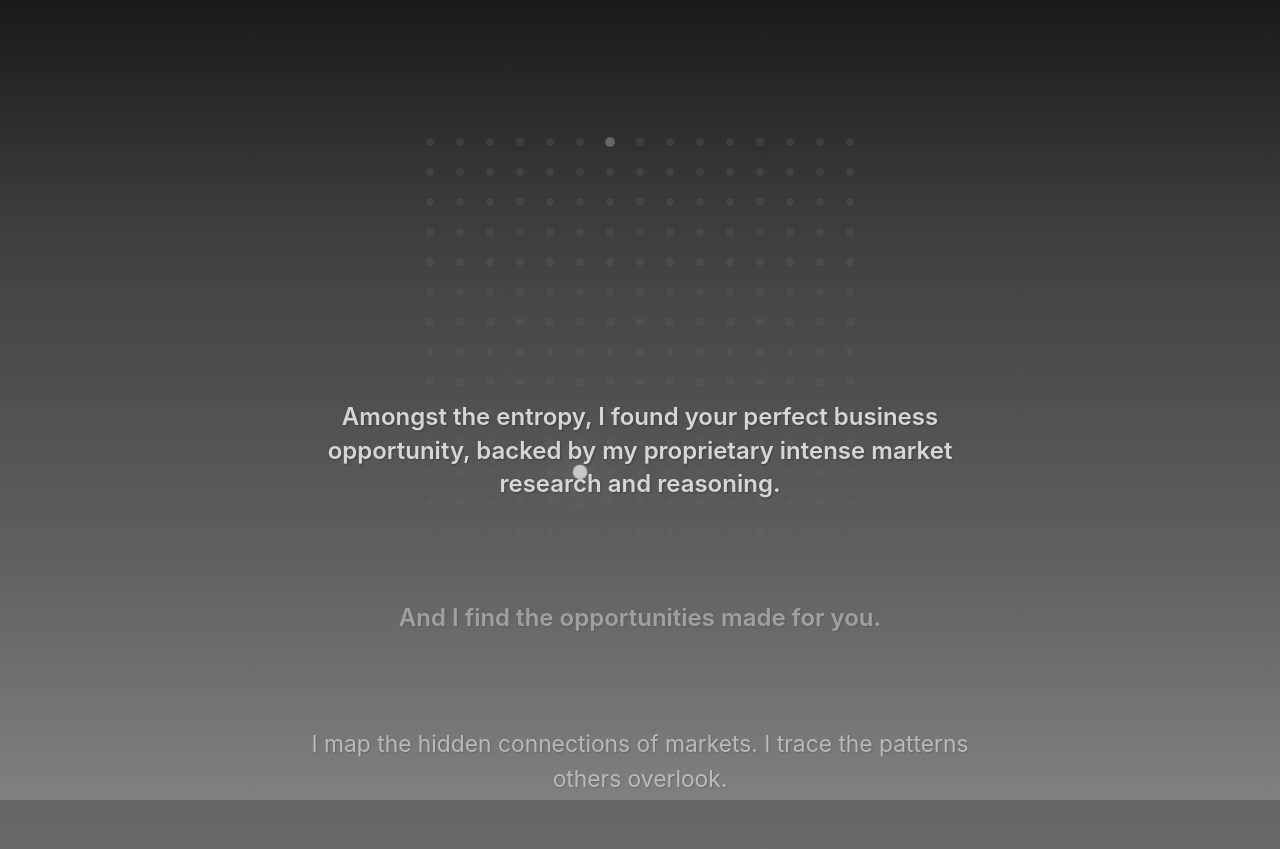
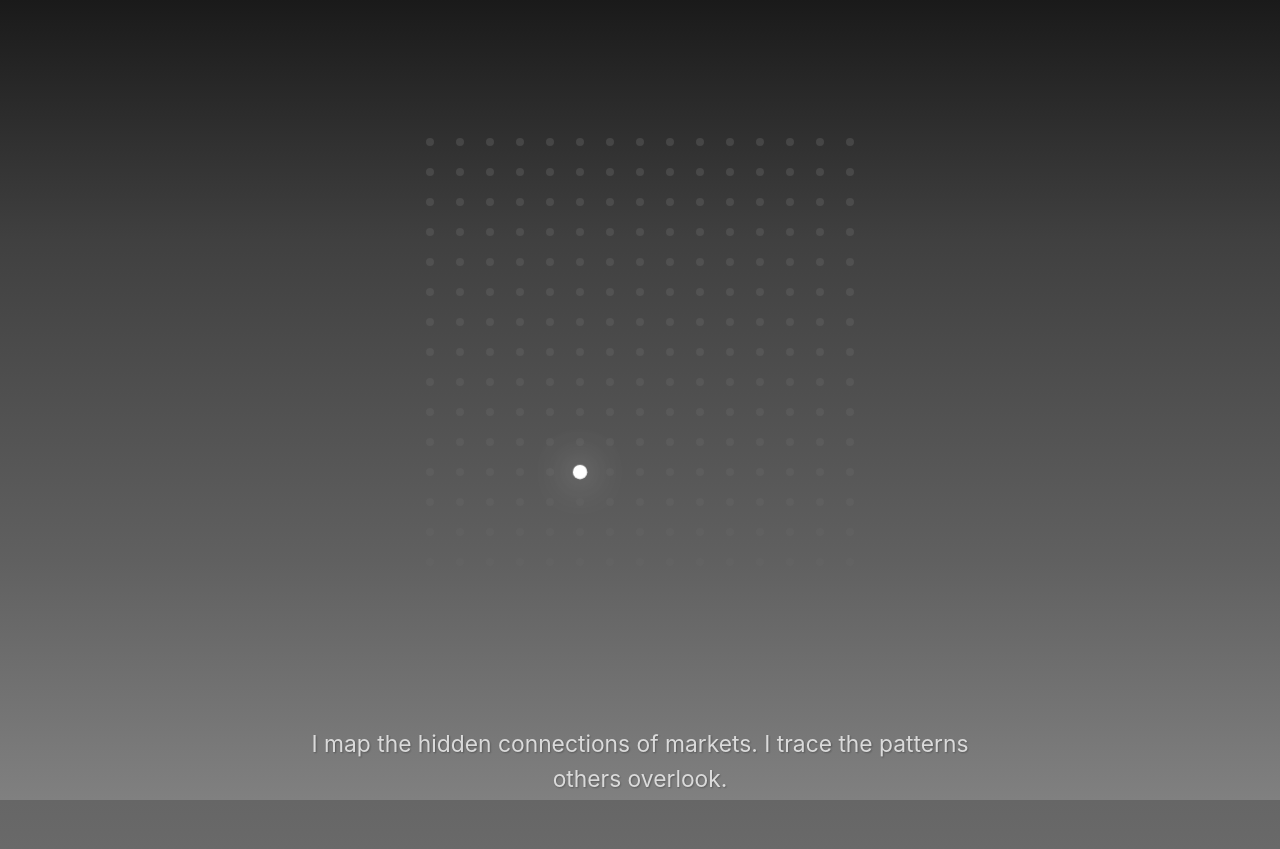
Before and after one commit to divyansh-1009/Landing-Page, a React (Vite) app: page / in a window 1280 px wide. Shown: the part 1600-2449 px from the top of the page. Built offline with nearby package versions, Linux system fonts and the light colour scheme.

Commit message:
scroll-jacking

```diff
--- a/src/App.tsx
+++ b/src/App.tsx
@@ -49,7 +49,6 @@ function App() {
   const [currentFormStep, setCurrentFormStep] = useState(0)
   const [showFinalMessage, setShowFinalMessage] = useState(false)
   const [formInputValue, setFormInputValue] = useState("")
-  const [showSection4Text, setShowSection4Text] = useState(false)
 
   // Refs
   const section1Ref = useRef<HTMLElement>(null)
@@ -180,25 +179,31 @@ function App() {
     const handleScrollJackingAnimations = (progress: number) => {
       const state = animationStateRef.current
 
-      // Step 1: Reveal path (0 - 0.2)
-      if (progress >= 0 && progress < 0.25) {
-        const pathProgress = progress / 0.25
+      // Helper function to calculate progress within a range
+      const getProgressInRange = (prog: number, start: number, end: number) => {
+        if (prog < start) return 0
+        if (prog > end) return 1
+        return (prog - start) / (end - start)
+      }
+
+      // Step 1: Reveal path (0 - 0.25) - BIDIRECTIONAL
+      const pathProgress = getProgressInRange(progress, 0, 0.25)
+      if (pathProgress > 0) {
         const visibleDotsCount = Math.floor(pathProgress * fullPath.length)
         setConnectedDots(fullPath.slice(0, Math.max(1, visibleDotsCount)))
+        state.pathComplete = pathProgress >= 1
+      } else {
+        setConnectedDots([])
+        state.pathComplete = false
       }
 
-      // Step 2: Path complete, show text (0.25 - 0.35)
-      else if (progress >= 0.25 && progress < 0.35) {
-        if (!state.pathComplete) {
+      // Step 2: Path complete, show text (0.25 - 0.35) - BIDIRECTIONAL
+      if (progress >= 0.25) {
         setConnectedDots(fullPath)
-          state.pathComplete = true
-        }
       }
 
-      // Step 3: Move dot to center and hide grid/text (0.35 - 0.5)
-      else if (progress >= 0.35 && progress < 0.5) {
-        const centerProgress = (progress - 0.35) / 0.15
-
+      // Step 3: Move dot to center and hide grid/text (0.35 - 0.5) - BIDIRECTIONAL
+      const centerProgress = getProgressInRange(progress, 0.35, 0.5)
       if (centralDotRef.current && highlightedDot && dotsGridRef.current) {
         const section = mergedSectionRef.current!
         const sectionRect = section.getBoundingClientRect()
@@ -222,9 +227,9 @@ function App() {
         centralDotRef.current.style.left = `${currentX}px`
         centralDotRef.current.style.top = `${currentY}px`
         centralDotRef.current.style.transform = 'translate(-50%, -50%) scale(1.8)'
-          centralDotRef.current.style.opacity = '1'
+        centralDotRef.current.style.opacity = centerProgress > 0 ? '1' : '0'
 
-          // Fade out grid and text
+        // Fade out/in grid and text - REVERSIBLE
         if (dotsGridRef.current) {
           dotsGridRef.current.style.opacity = `${1 - centerProgress}`
         }
@@ -235,54 +240,59 @@ function App() {
         }
       }
 
-        state.dotCentered = true
+      // Step 4: Enlarge dot and show new text (0.5 - 0.65) - BIDIRECTIONAL
+      const enlargeProgress = getProgressInRange(progress, 0.5, 0.65)
+      if (centralDotRef.current) {
+        const scale = 1.8 + (12.6) * enlargeProgress // 1.8 to 14.4
+
+        // Create pulsating blue glow that intensifies as the dot enlarges
+        const glowIntensity = enlargeProgress
+        const baseGlow = 20 + (80 * glowIntensity) // 20px to 100px
+        const midGlow = 40 + (120 * glowIntensity) // 40px to 160px
+        const outerGlow = 60 + (140 * glowIntensity) // 60px to 200px
+
+        const blueGlow = glowIntensity > 0 ? `
+          0 0 ${baseGlow}px rgba(59, 130, 246, ${0.6 + 0.3 * glowIntensity}),
+          0 0 ${midGlow}px rgba(59, 130, 246, ${0.4 + 0.2 * glowIntensity}),
+          0 0 ${outerGlow}px rgba(59, 130, 246, ${0.2 + 0.2 * glowIntensity}),
+          0 0 ${outerGlow + 50}px rgba(59, 130, 246, ${0.1 + 0.1 * glowIntensity})
+        ` : '0 0 20px rgba(255, 255, 255, 0.8), 0 0 40px rgba(255, 255, 255, 0.6), 0 0 60px rgba(255, 255, 255, 0.4)'
+
+        centralDotRef.current.style.transform = `translate(-50%, -50%) scale(${scale})`
+        centralDotRef.current.style.boxShadow = blueGlow
+
+        if (enlargeProgress > 0) {
+          centralDotRef.current.style.animation = `bluePulse ${2 - 0.5 * enlargeProgress}s infinite ease-in-out`
+        } else {
+          centralDotRef.current.style.animation = 'none'
+        }
       }
 
-      // Step 4: Enlarge dot and show new text (0.5 - 0.65)
-      else if (progress >= 0.5 && progress < 0.65) {
-        const enlargeProgress = (progress - 0.5) / 0.15
+      // Show/Hide "And I find the opportunities made for you." text - BIDIRECTIONAL
+      const step4TextEl = document.querySelector('.step-4-text') as HTMLElement
 
-        if (centralDotRef.current) {
-          const scale = 1.8 + (5.4) * enlargeProgress // 1.8 to 7.2 (4x)
-          centralDotRef.current.style.transform = `translate(-50%, -50%) scale(${scale})`
+      // Step 5: Hide text, show colored dots (0.65 - 0.72) - BIDIRECTIONAL
+      const smallDotsProgress = getProgressInRange(progress, 0.65, 0.72)
+
+      // Handle step 4 text visibility - REVERSIBLE (only show during enlargement, hide during dots phase)
+      if (step4TextEl) {
+        const step4TextOpacity = enlargeProgress > 0 && smallDotsProgress === 0 ? enlargeProgress : 0
+        step4TextEl.style.opacity = `${step4TextOpacity}`
       }
 
-        // Show "And I find the opportunities made for you." text
-        const step4TextEl = document.querySelector('.step-4-text') as HTMLElement
-        if (step4TextEl) {
-          step4TextEl.style.opacity = `${enlargeProgress}`
+      // Show small colored dots - REVERSIBLE
+      if (smallDotsContainerRef.current) {
+        smallDotsContainerRef.current.style.opacity = `${smallDotsProgress}`
       }
 
-        state.dotEnlarged = true
-      }
+      // Step 6: Absorb colored dots into central dot (0.72 - 0.92) - BIDIRECTIONAL
+      const absorbOverallProgress = getProgressInRange(progress, 0.72, 0.92)
 
-      // Step 5: Hide text, show colored dots (0.65 - 0.75)
-      else if (progress >= 0.65 && progress < 0.75) {
-        const dotsProgress = (progress - 0.65) / 0.1
-
-        // Hide step 4 text
-        const step4TextEl = document.querySelector('.step-4-text') as HTMLElement
-        if (step4TextEl) {
-          step4TextEl.style.opacity = `${1 - dotsProgress}`
-        }
-
-        // Show small colored dots
-        if (smallDotsContainerRef.current) {
-          smallDotsContainerRef.current.style.opacity = `${dotsProgress}`
-        }
-
-        state.smallDotsVisible = true
-      }
-
-      // Step 6: Absorb colored dots into central dot (0.75 - 0.9)
-      else if (progress >= 0.75 && progress < 0.9) {
-        const absorbProgress = (progress - 0.75) / 0.15
-
-        // Animate small dots converging to center
+      // Animate small dots converging to center - REVERSIBLE
       const smallDotElements = document.querySelectorAll('.small-dot')
       smallDotElements.forEach((dot, index) => {
-          const delay = index * 0.015
-          const adjustedProgress = Math.max(0, Math.min(1, (absorbProgress - delay) / Math.max(0.1, 1 - delay)))
+        const delay = index * 0.025
+        const adjustedProgress = Math.max(0, Math.min(1, (absorbOverallProgress - delay) / Math.max(0.15, 1 - delay)))
 
         const element = dot as HTMLElement
         const startXStr = element.style.getPropertyValue('--start-x') || '0px'
@@ -290,37 +300,48 @@ function App() {
         const startX = parseFloat(startXStr)
         const startY = parseFloat(startYStr)
 
-          // Animate from start position to center (0,0)
-          const currentX = startX * (1 - adjustedProgress)
-          const currentY = startY * (1 - adjustedProgress)
-          const scale = Math.max(0, 1 - adjustedProgress)
+        // Animate from start position to center (0,0) with easing - REVERSIBLE
+        const easedProgress = adjustedProgress * adjustedProgress * (3 - 2 * adjustedProgress)
+        const currentX = startX * (1 - easedProgress)
+        const currentY = startY * (1 - easedProgress)
+        const scale = Math.max(0, 1 - easedProgress)
 
         element.style.transform = `translate(${currentX}px, ${currentY}px) scale(${scale})`
-          element.style.opacity = `${Math.max(0, 1 - adjustedProgress)}`
+        element.style.opacity = `${Math.max(0, 1 - easedProgress)}`
       })
 
-        state.dotsAbsorbed = true
+      // Step 7: Hide central dot, show final text (0.92 - 1) - BIDIRECTIONAL
+      const finalProgress = getProgressInRange(progress, 0.92, 1)
+
+      // Hide central dot - REVERSIBLE (show when in center/enlarge/dots phases)
+      if (centralDotRef.current) {
+        const shouldShowCentralDot = progress >= 0.35 && progress < 0.92
+        const centralOpacity = shouldShowCentralDot ? 1 : (progress < 0.35 ? 0 : 1 - finalProgress)
+        centralDotRef.current.style.opacity = `${centralOpacity}`
       }
 
-      // Step 7: Hide central dot, show final text (0.9 - 1)
-      else if (progress >= 0.9) {
-        const finalProgress = (progress - 0.9) / 0.1
-
-        // Hide central dot and small dots
-        if (centralDotRef.current) {
-          centralDotRef.current.style.opacity = `${1 - finalProgress}`
+      // Handle small dots container visibility - REVERSIBLE
+      if (smallDotsContainerRef.current) {
+        const shouldShowSmallDots = progress >= 0.65 && progress < 0.92
+        if (shouldShowSmallDots) {
+          smallDotsContainerRef.current.style.opacity = `${smallDotsProgress}`
+        } else {
+          smallDotsContainerRef.current.style.opacity = '0'
+        }
       }
 
-        if (smallDotsContainerRef.current) {
-          smallDotsContainerRef.current.style.opacity = `${1 - finalProgress}`
-        }
-
-        // Show final text
+      // Show final text - REVERSIBLE
       const finalTextEl = document.querySelector('.final-section-text') as HTMLElement
       if (finalTextEl) {
         finalTextEl.style.opacity = `${finalProgress}`
       }
-      }
+
+      // Update state flags for debugging (optional)
+      state.pathComplete = pathProgress >= 1
+      state.dotCentered = centerProgress > 0
+      state.dotEnlarged = enlargeProgress > 0
+      state.smallDotsVisible = smallDotsProgress > 0
+      state.dotsAbsorbed = absorbOverallProgress >= 1
     }
 
     // Create ScrollTrigger for the merged section with pinning
@@ -352,18 +373,6 @@ function App() {
     } else {
       setShowSection2Text(false)
     }
-  }, [scrollY])
-
-  // Section 4 (form) text visibility
-  useEffect(() => {
-    const el = section4Ref.current
-    if (!el) return
-    const rect = el.getBoundingClientRect()
-    const viewportH = window.innerHeight
-    const startTrigger = viewportH * 0.85
-    const endTrigger = viewportH * 0.1
-    const isActive = rect.top < startTrigger && rect.bottom > endTrigger
-    setShowSection4Text(isActive)
   }, [scrollY])
 
   // Initialize selected rectangle
@@ -611,11 +620,6 @@ function App() {
 
       <section className="section-full" id="section-4" ref={section4Ref}>
         <div className="section-4-container">
-          {showSection4Text && (
-            <div className="section-4-bottom">
-              <span className="section-4-bottom-text">Ready to discover your opportunity?</span>
-            </div>
-          )}
           {!showFinalMessage ? (
             <form className="morphed-form" onSubmit={handleFormSubmit}>
               <div className="form-input-container">
```
Lines whose indentation alone changed are shown as unchanged.
